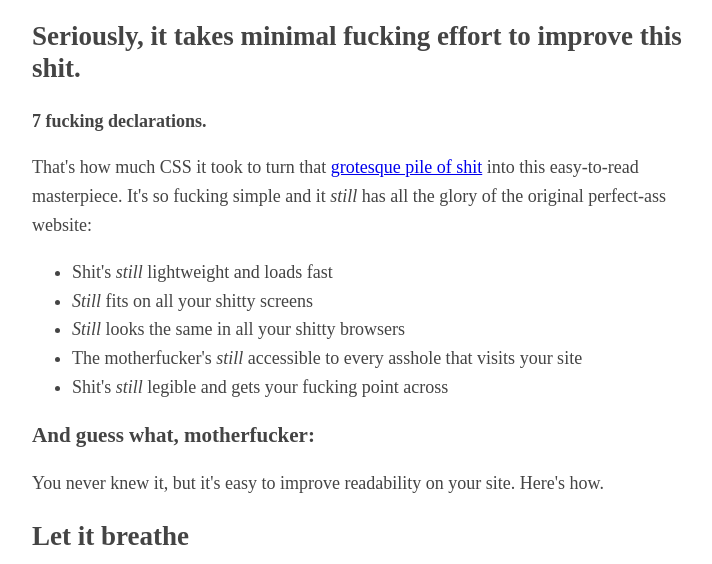
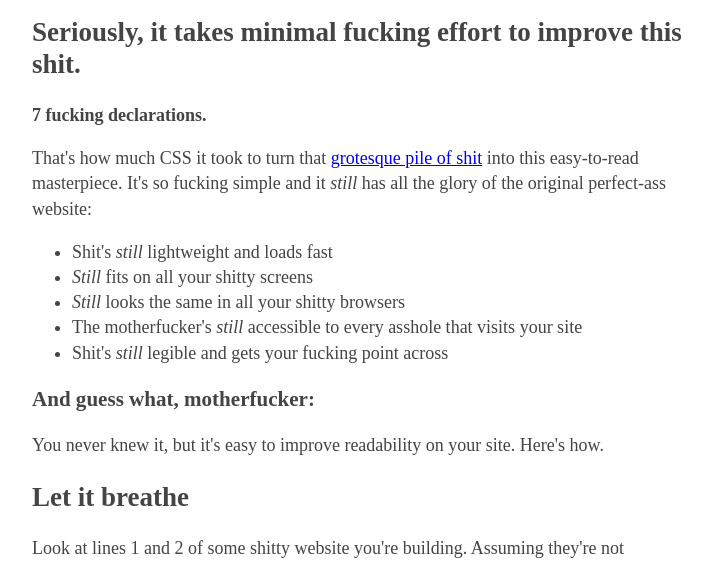
Before and after one commit to emcalvet/emcalvet.github.io, a plain HTML site: page index.html in a window 1280 px wide. Shown: the part 139-703 px from the top of the page, without its empty margins (283-995 px from the left). Drawn offline with Linux system fonts and the light colour scheme.

Commit message:
add README

```diff
--- a/index.html
+++ b/index.html
@@ -6,7 +6,12 @@
 		<meta name="viewport" content="width=device-width, initial-scale=1">
 		<title>Better Motherfucking Website</title>
 		<style type="text/css">
-			body{margin:40px auto;max-width:650px;line-height:1.6;font-size:18px;color:#444;padding:0 10px}
+			body{margin:40px auto;
+						max-width:650px;
+						line-height:1.4;
+						font-size:18px;
+						color:#444;
+						padding:0 10px}
 			h1,h2,h3{line-height:1.2}
 		</style>
 	</head>
@@ -55,7 +60,5 @@ href="http://txti.es">txti</a>.</p><p>This page&mdash;that isn't a total fucking
 href="https://twitter.com/drew_mc">me</a> with help from <a
 href="https://twitter.com/gabehammersmith">him</a>.
 
-<script>(function(i,s,o,g,r,a,m){i['GoogleAnalyticsObject']=r;i[r]=i[r]||function(){(i[r].q=i[r].q||[]).push(arguments)},i[r].l=1*new Date();a=s.createElement(o),m=s.getElementsByTagName(o)[0];a.async=1;a.src=g;m.parentNode.insertBefore(a,m)})(window,document,'script','//www.google-analytics.com/analytics.js','ga');ga('create','UA-46163202-2','auto');ga('send','pageview');</script>
-
 </body>
 </html>
```
Also changed, not shown: 1 other file.
